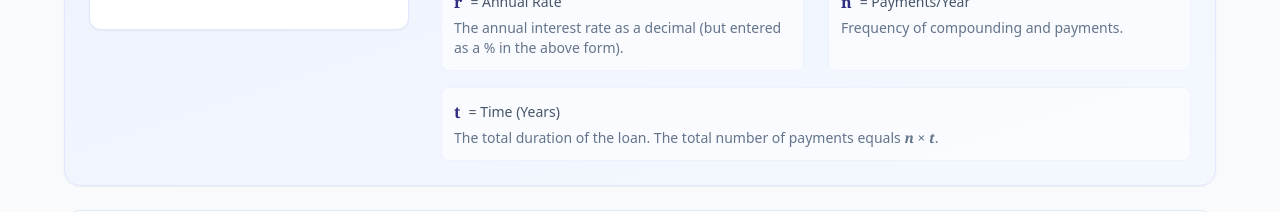
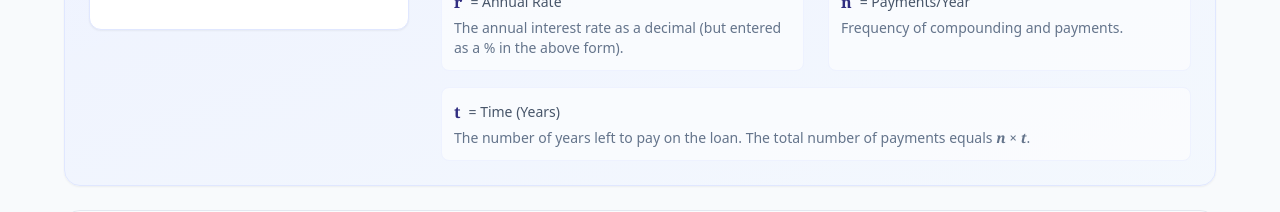
Before and after one commit to qedeof/amortization, a plain HTML site: page index.html in a window 1280 px wide. Shown: the part 1000-1212 px from the top of the page. Drawn offline with nearby package versions, Linux system fonts and the light colour scheme.

Commit message:
Update loan duration description in index.html

```diff
--- a/index.html
+++ b/index.html
@@ -233,7 +233,7 @@
                         <span class="font-bold text-indigo-900 text-base font-serif flex items-center gap-2">
                             t <span class="font-sans font-normal text-slate-600 text-sm">= Time (Years)</span>
                         </span>
-                        <span class="text-slate-500">The total duration of the loan. The total number of payments equals <span class="font-serif font-bold italic">n &times; t</span>.</span>
+                        <span class="text-slate-500">The number of years left to pay on the loan. The total number of payments equals <span class="font-serif font-bold italic">n &times; t</span>.</span>
                     </div>
                 </div>
             </div>
```
